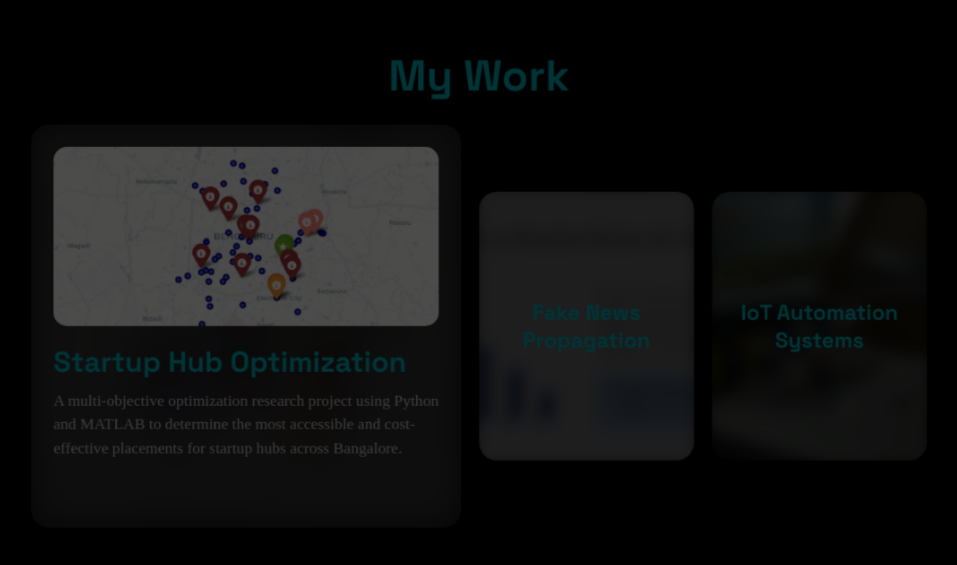
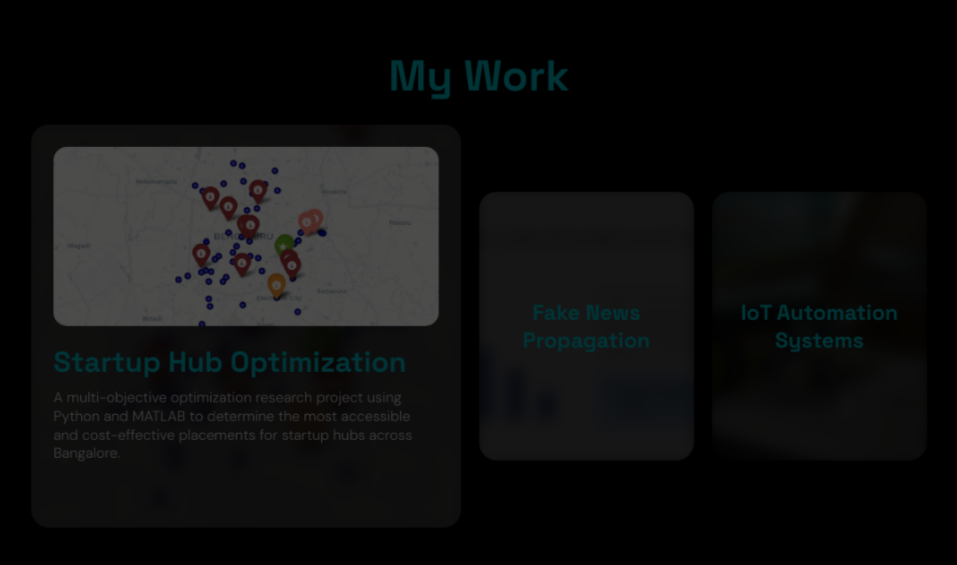
Before and after one commit to Simplicity005/Simplicity005.github.io, a React (Vite) app: page / in a window 1280 px wide. Shown: the part 1711-2276 px from the top of the page, without its empty margins (161-1118 px from the left). Built offline with nearby package versions, Linux system fonts and the light colour scheme.

Commit message:
Update: Fix font size for cards and projects section

```diff
--- a/src/styles/styles.css
+++ b/src/styles/styles.css
@@ -489,13 +489,13 @@ h5 {
   height: 100%;
   background-size: cover;
   background-position: center;
-  filter: blur(8px) brightness(0.4);
+  filter: blur(8px) brightness(0.3);
   transform: scale(1.05);
-  transition: all 0.6s ease;
+  transition: all 0.3s ease;
   z-index: 1;
 }
 .card.active .card-bg {
-  filter: blur(25px) brightness(0.2);
+  filter: blur(8px) brightness(0.2);
 }
 .card-content {
   position: relative;
@@ -555,10 +555,10 @@ h5 {
   opacity: 0;
   transform: translateY(20px);
   color: #cecdcd;
-  font-family: Batica;
-  font-weight: 200;
-  line-height: 1.5;
-  font-size: 1.1rem;
+  font-family: "DM Sans", sans-serif;
+  font-weight: 300;
+  line-height: 1.3;
+  font-size: 1rem;
   transition: all 0.4s ease;
   display: none;
 }
```
